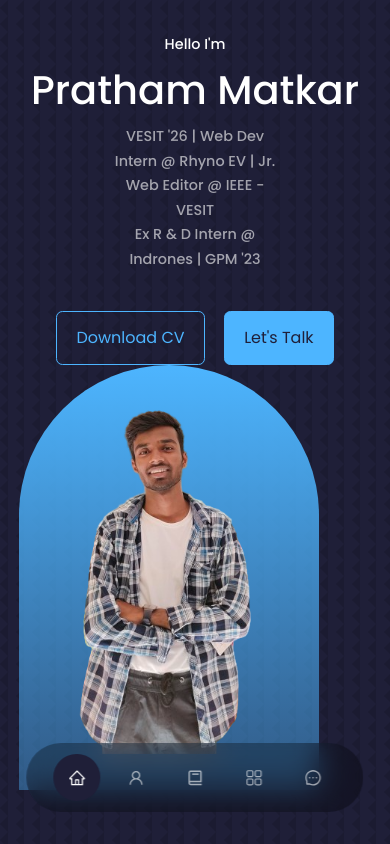
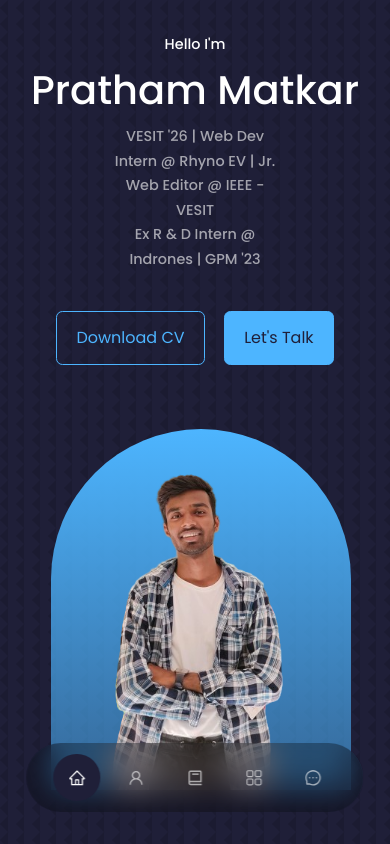
Before and after one commit to prathamm2506/portfolio-site, a React (Vite) app: page / in a window 390 px wide. Shown: the top 844 px of the page. Built offline with nearby package versions, Linux system fonts and the light colour scheme.

Commit message:
me updated

```diff
--- a/src/components/header/header.css
+++ b/src/components/header/header.css
@@ -85,6 +85,6 @@
     .me{
         height: 700px;
         width: 300px;
-        margin: 0 auto;
+        left: calc(50% - 9rem);
     }
 }
```
